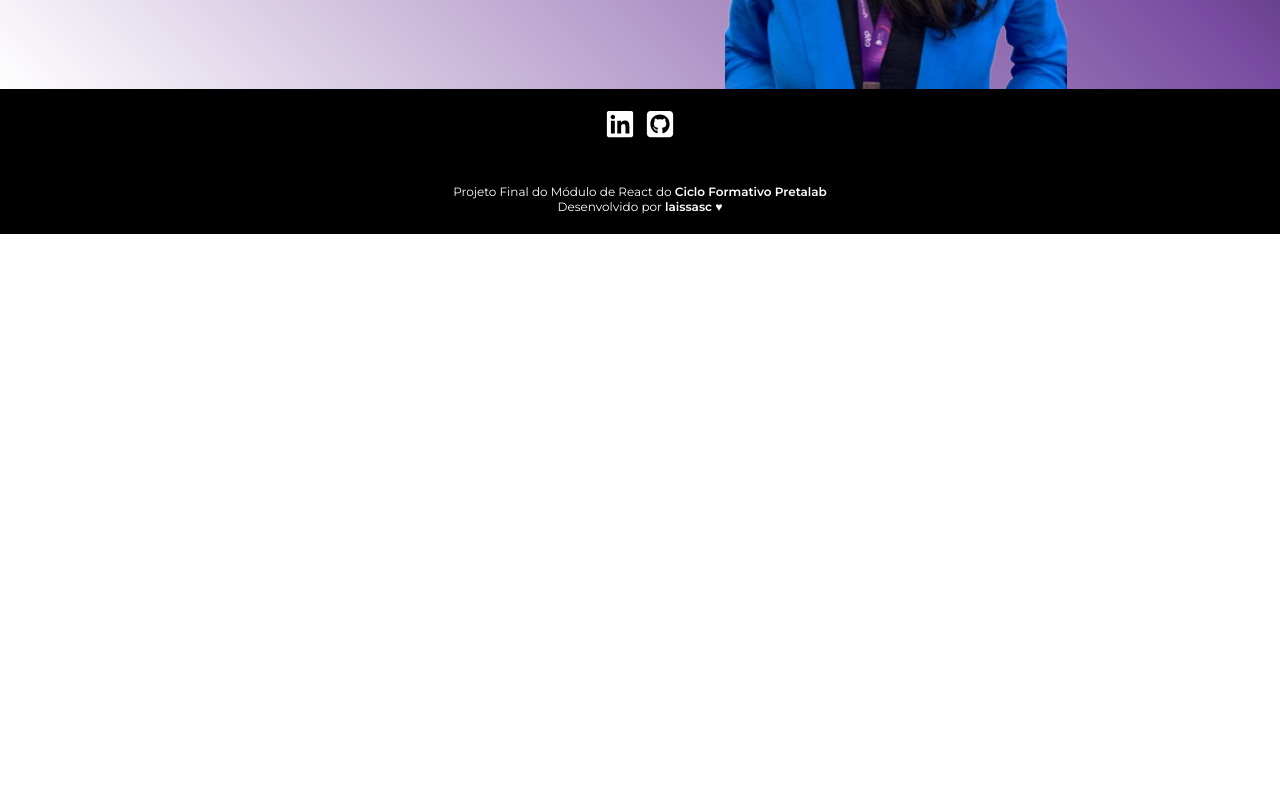
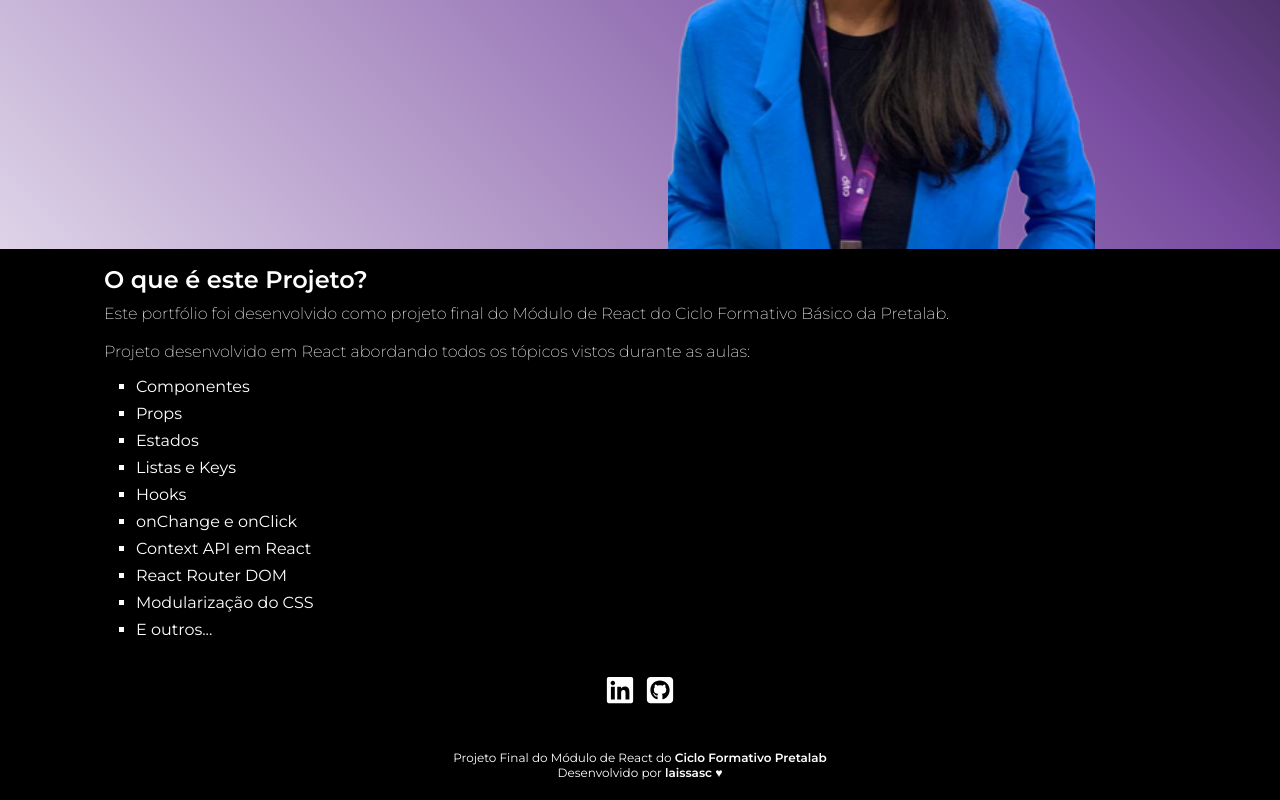
Before and after one commit to LaissaSaraiva/pretalab-projeto-final-react, a React (Vite) app: page / in a window 1280 px wide. Shown: the part 551-1351 px from the top of the page. Before the commit the page ends 800 px from the top, so only its background shows below. Built offline with nearby package versions, Linux system fonts and the light colour scheme.

Commit message:
feat: adiciona nova section na HOme

```diff
--- a/src/pages/HomePage.jsx
+++ b/src/pages/HomePage.jsx
@@ -16,7 +16,7 @@ const HomePage = () => {
 
   return (
     <div className={styles.home__background}>
-      <div className={styles.home__container}>
+      <section className={styles.home__container}>
         <div className={styles.description__container}>
           <div className={styles.pre__title}>
             <p>Olá, Eu sou</p>
@@ -28,13 +28,35 @@ const HomePage = () => {
           </div>
 
           <div className={styles.items}>
-            <ListItems items={socialMedia}/>
+            <ListItems items={socialMedia} />
           </div>
         </div>
+
         <div className={styles.image__container}>
           <img className={styles.image} src="/imgs/profile_home.png" alt="" />
         </div>
-      </div>
+      </section>
+
+      <section className={styles.home__container2}>
+        <div className={styles.home__container2__wrapper}>
+          <h2> O que é este Projeto?</h2>
+          <p>Este portfólio foi desenvolvido como projeto final do Módulo de React do Ciclo Formativo Básico da Pretalab.</p>
+          <br />
+          <p>Projeto desenvolvido em React abordando todos os tópicos vistos durante as aulas:</p>
+          <ul>
+            <li>Componentes</li>
+            <li>Props</li>
+            <li>Estados</li>
+            <li>Listas e Keys</li>
+            <li>Hooks</li>
+            <li>onChange e onClick</li>
+            <li>Context API em React</li>
+            <li>React Router DOM</li>
+            <li>Modularização do CSS</li>
+            <li>E outros...</li>
+          </ul>
+        </div>
+      </section>
     </div>
   );
 };
--- a/src/pages/HomePage.module.css
+++ b/src/pages/HomePage.module.css
@@ -8,7 +8,7 @@
   flex-direction: row;
   align-items: center;
   justify-content: space-evenly;
-  min-height: 80vh;
+  min-height: 100vh;
   max-width: 1008px;
   margin: 0 auto;
 }
@@ -53,5 +53,34 @@
 }
 
 .image {
-  height: 400px;
+  height: 500px;
 }
+
+.home__container2 {
+  background-color: var(--main-color);
+  color: var(--primary-color);
+}
+
+.home__container2__wrapper {
+  padding: 16px 24px;
+  max-width: 1024px;
+  margin-left: 80px;
+}
+
+.home__container2 h2 {
+  font-weight: 600;
+  margin-bottom: 10px;
+}
+.home__container2 p {
+  color: var(--primary-color);
+  font-weight: 200;
+}
+.home__container2 ul {
+  margin-top: 16px;
+}
+
+.home__container2 li {
+  list-style: square;
+  margin-left: 32px;
+  margin-top: 8px;
+}
```
